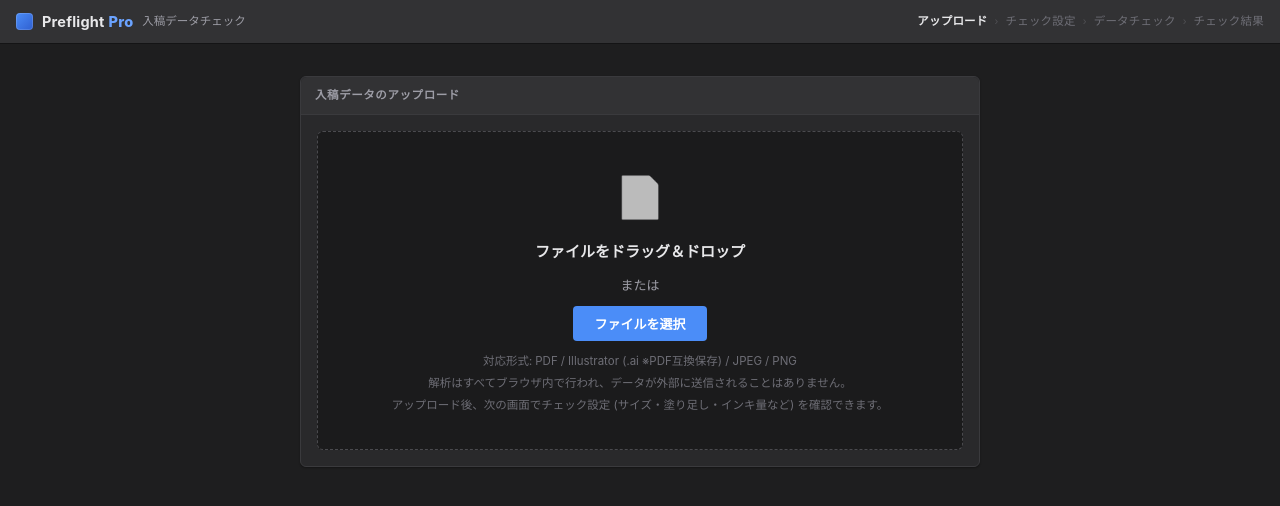
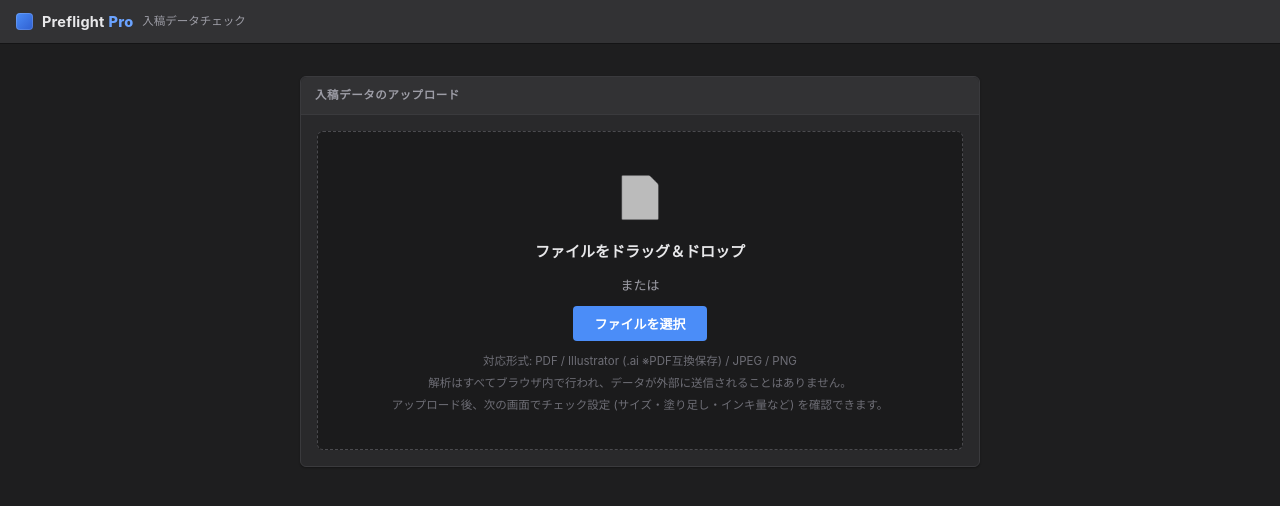
Before and after one commit to daishin-sakuma/Preflight-Pro, a Next.js app: page / in a window 1280 px wide. Shown: the top 506 px of the page. Built offline with nearby package versions, Linux system fonts and the light colour scheme.

Commit message:
ヘッダーのステップ進捗表示を削除

```diff
--- a/app/globals.css
+++ b/app/globals.css
@@ -86,11 +86,6 @@ button { font-family: inherit; cursor: pointer; }
 .logo .pro { color: var(--accent-strong); font-weight: 800; }
 .logo .sub { font-size: 11.5px; color: var(--muted); font-weight: 500; }
 
-.steps { display: flex; align-items: center; gap: 7px; margin-left: auto; color: var(--subtle); font-size: 11.5px; }
-.steps .step { display: flex; align-items: center; letter-spacing: 0.02em; }
-.steps .step.active { color: var(--text); font-weight: 700; }
-.steps .step.done { color: var(--accent); }
-.steps .arrow { color: #505054; font-size: 10px; }
 
 /* ---------- panels (cards) ---------- */
 .card {
--- a/app/page.tsx
+++ b/app/page.tsx
@@ -207,9 +207,6 @@ export default function Home() {
     return croppedToTrim(result, other)?.canvas ?? null;
   }, [result, pageIdx, overlaysOn, overlayOpts, settings]);
 
-  const stepState =
-    phase === 'upload' ? 0 : phase === 'confirm' ? 1 : phase === 'analyzing' ? 2 : 3;
-
   return (
     <>
       <header className="header">
@@ -217,15 +214,6 @@ export default function Home() {
           <span className="mark">Preflight <span className="pro">Pro</span></span>
           <span className="sub">入稿データチェック</span>
         </div>
-        <nav className="steps">
-          <span className={`step ${stepState === 0 ? 'active' : 'done'}`}>アップロード</span>
-          <span className="arrow">›</span>
-          <span className={`step ${stepState === 1 ? 'active' : stepState > 1 ? 'done' : ''}`}>チェック設定</span>
-          <span className="arrow">›</span>
-          <span className={`step ${stepState === 2 ? 'active' : stepState > 2 ? 'done' : ''}`}>データチェック</span>
-          <span className="arrow">›</span>
-          <span className={`step ${stepState === 3 ? 'active' : ''}`}>チェック結果</span>
-        </nav>
       </header>
 
       {phase === 'upload' && (
```
